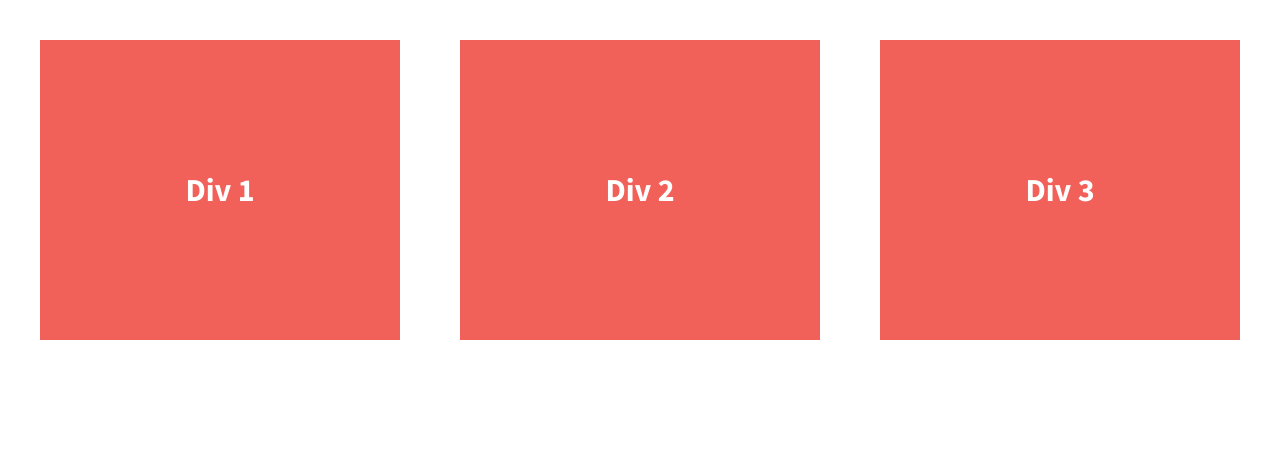
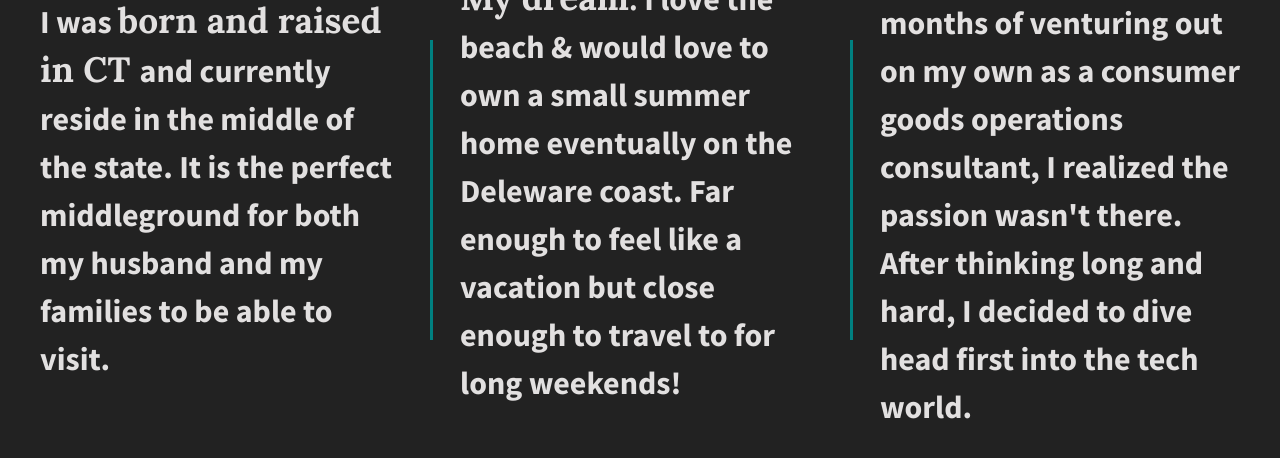
Before and after one commit to ashbaldassario/divs-flexbox-starter, a plain HTML site: page index.html in a window 1280 px wide. Drawn offline with nearby package versions, Linux system fonts and the light colour scheme.

Commit message:
Modified background color and fonts of divs. added border

```diff
--- a/css/main.css
+++ b/css/main.css
@@ -97,7 +97,7 @@ textarea {
 
 
 html {
-  background-color: #fff;
+  background-color: #222;
   height: 100%;
 }
 
@@ -111,6 +111,7 @@ body {
 .wrapper {
   /*add display:flex and set justify-content to space-between*/
   display: flex;
+  flex-flow: row wrap;
   justify-content: space-between;
   font-weight: 700;
 }
@@ -120,16 +121,22 @@ body {
   display: flex;
   justify-content: center;
   align-items: center;
-  color: #fff;
+  color: rgb(226, 224, 224);
   line-height: 1.5em;
   font-size: 1.6em;
-  background-color: #f16059;
   height: 300px;
   width: 30%;
 }
 
+.div-1, .div-2 {
+    border-right: 3px solid teal;
+    padding-right: 30px;
+}
 
-
+.wrapper span {
+    font-family: 'Lora', sans-serif;
+    font-size: 1.1em;
+  }
 
 /* ==========================================================================
    Helper classes
--- a/index.html
+++ b/index.html
@@ -23,13 +23,16 @@
 
         <section class="wrapper">
             <div class="div-1">
-                Div 1
+                <p>I was <span>born and raised in CT </span>and currently reside in the middle of the state. It is the perfect middleground
+                    for both my husband and my families to be able to visit. </p>
             </div>
             <div class="div-2">
-                Div 2
+                <p><span>My dream:</span> I love the beach &amp; would love to own a small summer home eventually on the Deleware coast. Far enough
+                    to feel like a vacation but close enough to travel to for long weekends!</p>
             </div>
             <div class="div-3">
-                Div 3
+                <p><span>Why tech:</span> After a few months of venturing out on my own as a consumer goods operations consultant, I realized the
+                    passion wasn't there. After thinking long and hard, I decided to dive head first into the tech world. </p>
             </div>
         </section>
 
```
